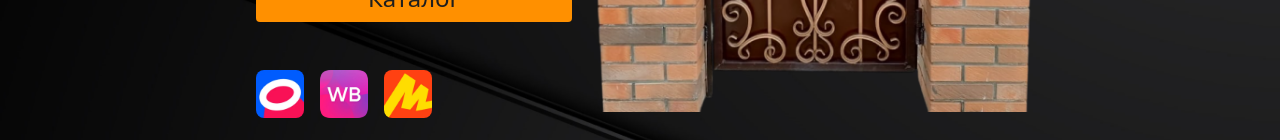
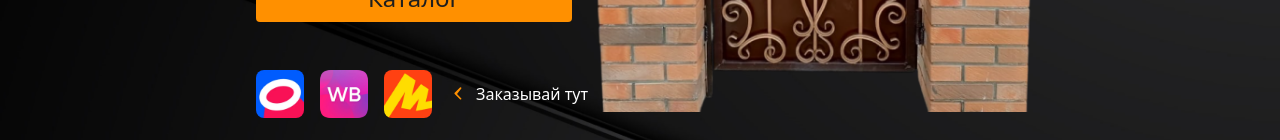
Before and after one commit to Igor-hub-it/kovka-landing, a Nuxt app: page / in a window 1280 px wide. Shown: the part 664-804 px from the top of the page. Built offline with nearby package versions, Linux system fonts and the light colour scheme.

Commit message:
подпись заказывай тут

```diff
--- a/components/FirstBlock.vue
+++ b/components/FirstBlock.vue
@@ -31,7 +31,7 @@
                     </div>
                 </a>
             </div>
-            <div class="flex gap-3 lg:gap-4">
+            <div class="flex items-center gap-3 lg:gap-4">
                 <a href="https://www.ozon.ru/seller/art-kovka-2865165/?miniapp=seller_2865165" target="_blank" rel="noopener noreferrer">
                     <img :src="ozonImg" alt="Ozon" class="w-12 h-12 rounded-lg hover:opacity-80 transition-opacity duration-200">
                 </a>
@@ -41,10 +41,16 @@
                 <a href="https://market.yandex.ru/business--artkovka/216343313" target="_blank" rel="noopener noreferrer">
                     <img :src="marketImg" alt="Яндекс.Маркет" class="w-12 h-12 rounded-lg hover:opacity-80 transition-opacity duration-200">
                 </a>
+                <div class="flex items-center gap-2 text-white">
+                    <svg xmlns="http://www.w3.org/2000/svg" viewBox="0 0 24 24" class="w-4 h-4 lg:w-5 lg:h-5 text-[#FF9000] fill-current rotate-180">
+                        <path d="M13.172 12l-4.95-4.95a1 1 0 111.414-1.414l6.364 6.364a1 1 0 010 1.414l-6.364 6.364a1 1 0 11-1.414-1.414L13.172 12z"/>
+                    </svg>
+                    <span class="text-sm lg:text-base font-medium">Заказывай тут</span>
+                </div>
             </div>
             <img class="hidden lg:block absolute h-[550px] -top-32 -right-10" :src="mainImg" alt="">
             <img class="block lg:hidden absolute h-52 top-28 right-0 z-10" :src="mainImgMobile1" alt="">
-            <img class="block lg:hidden absolute h-44 top-28 -left-12 z-10" :src="mainImgMobile2" alt="">
+            <img class="block lg:hidden absolute h-44 top-36 -left-12 z-10" :src="mainImgMobile2" alt="">
             <img class="block lg:hidden absolute h-28 top-8 right-12 -z-10" :src="mainImgMobile3" alt="">
         </div>
     </div>
```
